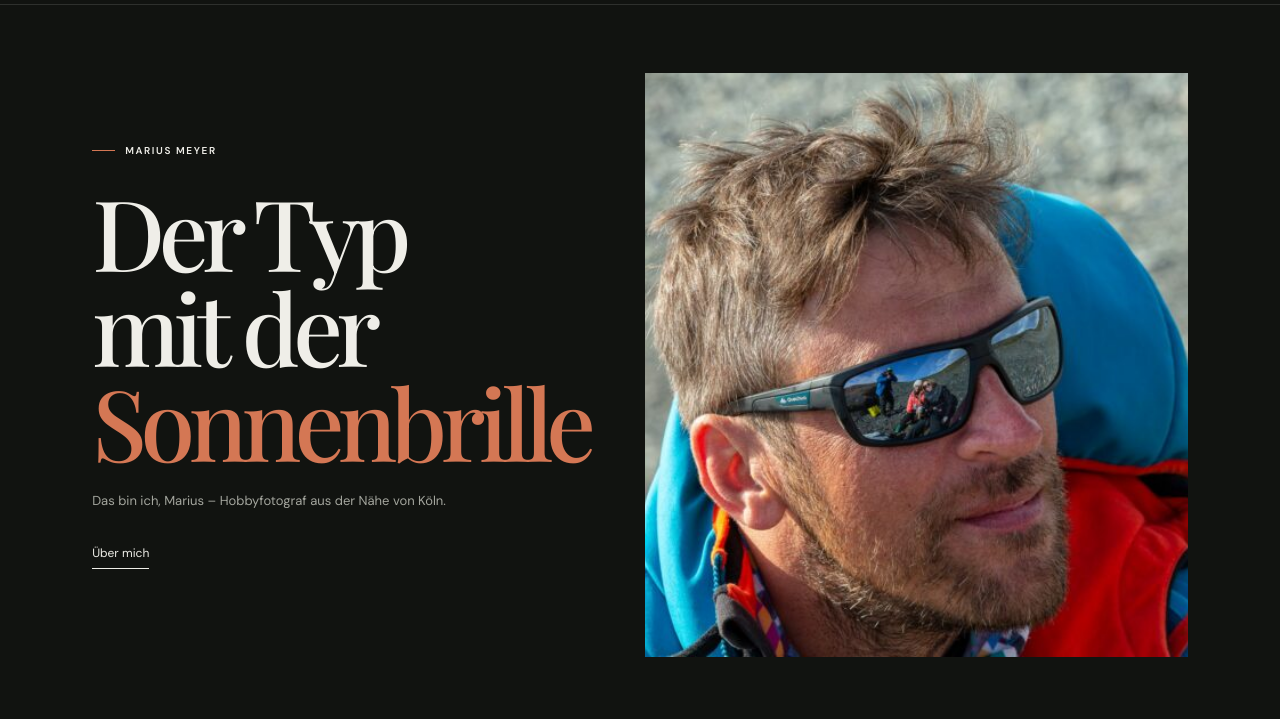
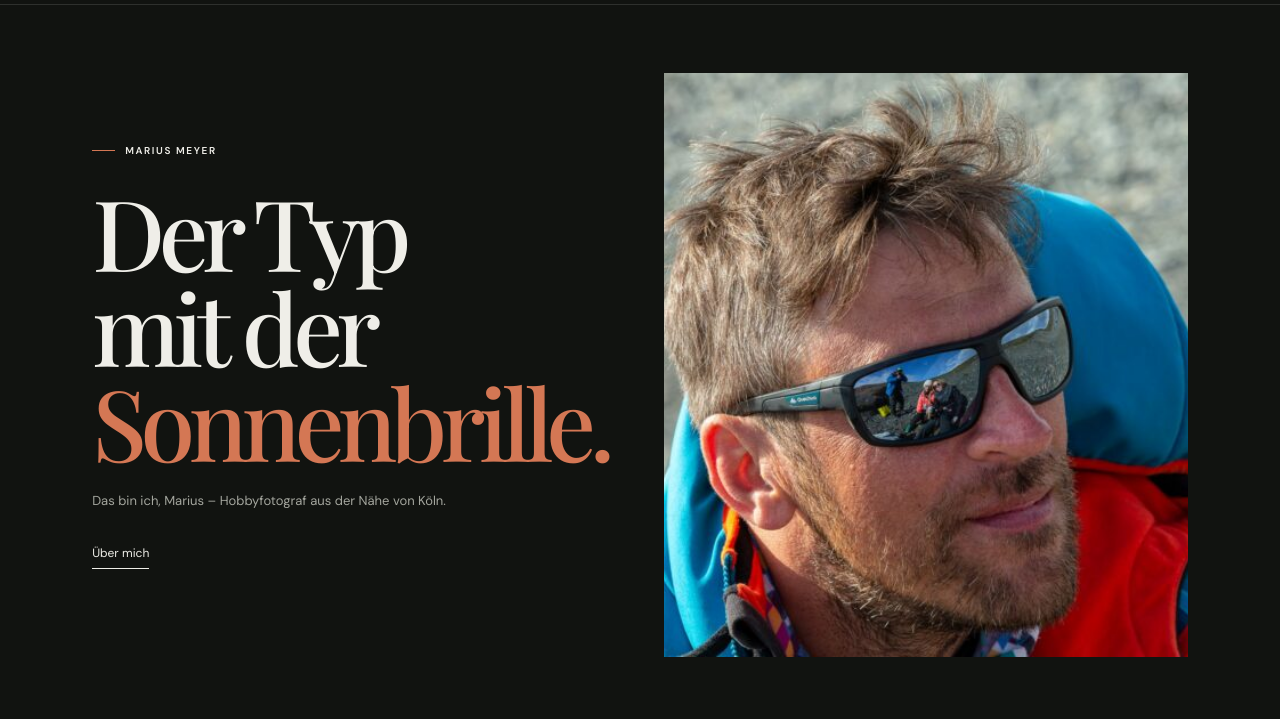
Before and after one commit to kubemme/marius-meyer.org, an Astro site: page / in a window 1280 px wide. Shown: the part 81-800 px from the top of the page. Built offline with nearby package versions, Linux system fonts and the light colour scheme; Astro itself is replaced by a stand-in of ours; a web font is replaced by a local one.

Commit message:
inital setup

```diff
--- a/src/pages/index.astro
+++ b/src/pages/index.astro
@@ -18,7 +18,7 @@ const featuredPhotos = galleryCategories.map((category) => ({
   <section class="hero">
     <div class="hero-copy">
       <span class="eyebrow">Marius Meyer</span>
-      <h1 class="serif">Der Typ<br />mit der<br /><em>Sonnenbrille</em></h1>
+      <h1 class="serif">Der Typ<br />mit der<br /><em>Sonnenbrille.</em></h1>
       <p class="hero-description">
         Das bin ich, Marius – Hobbyfotograf aus der Nähe von Köln.
       </p>
```
